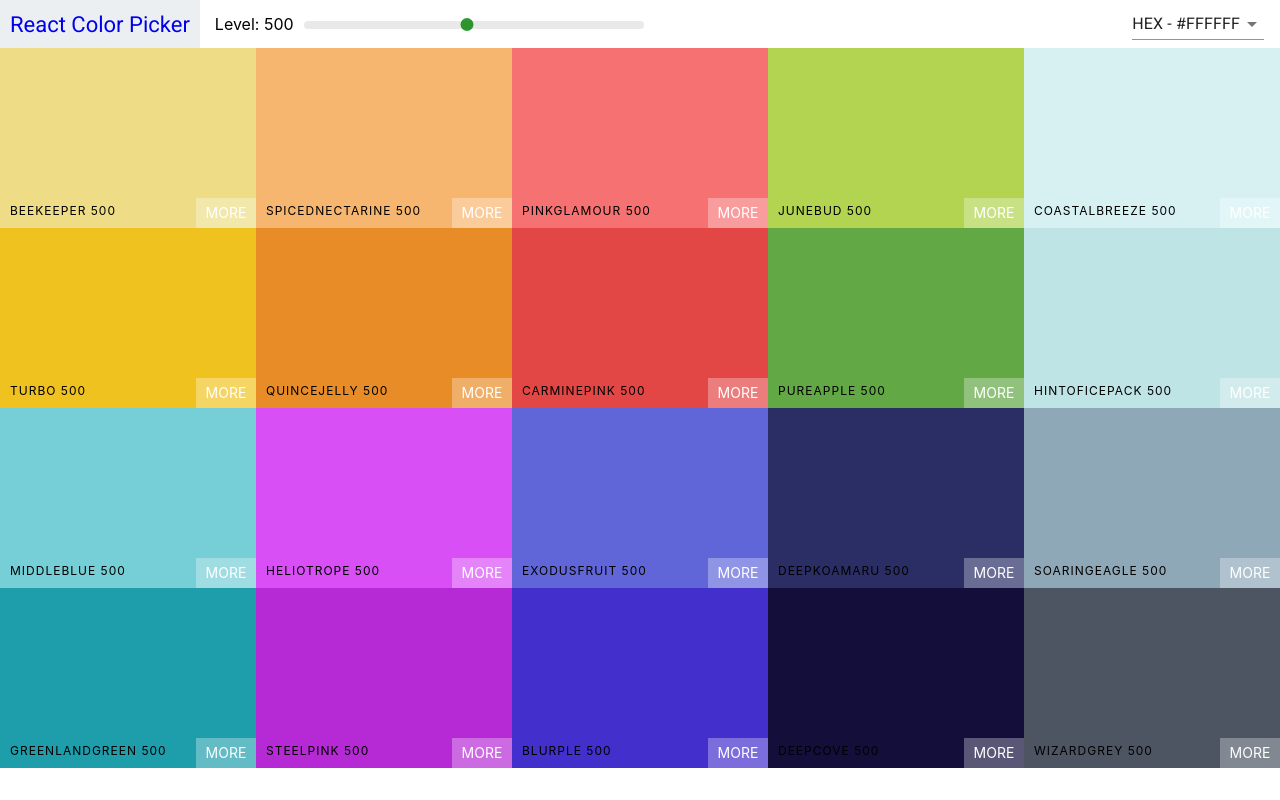
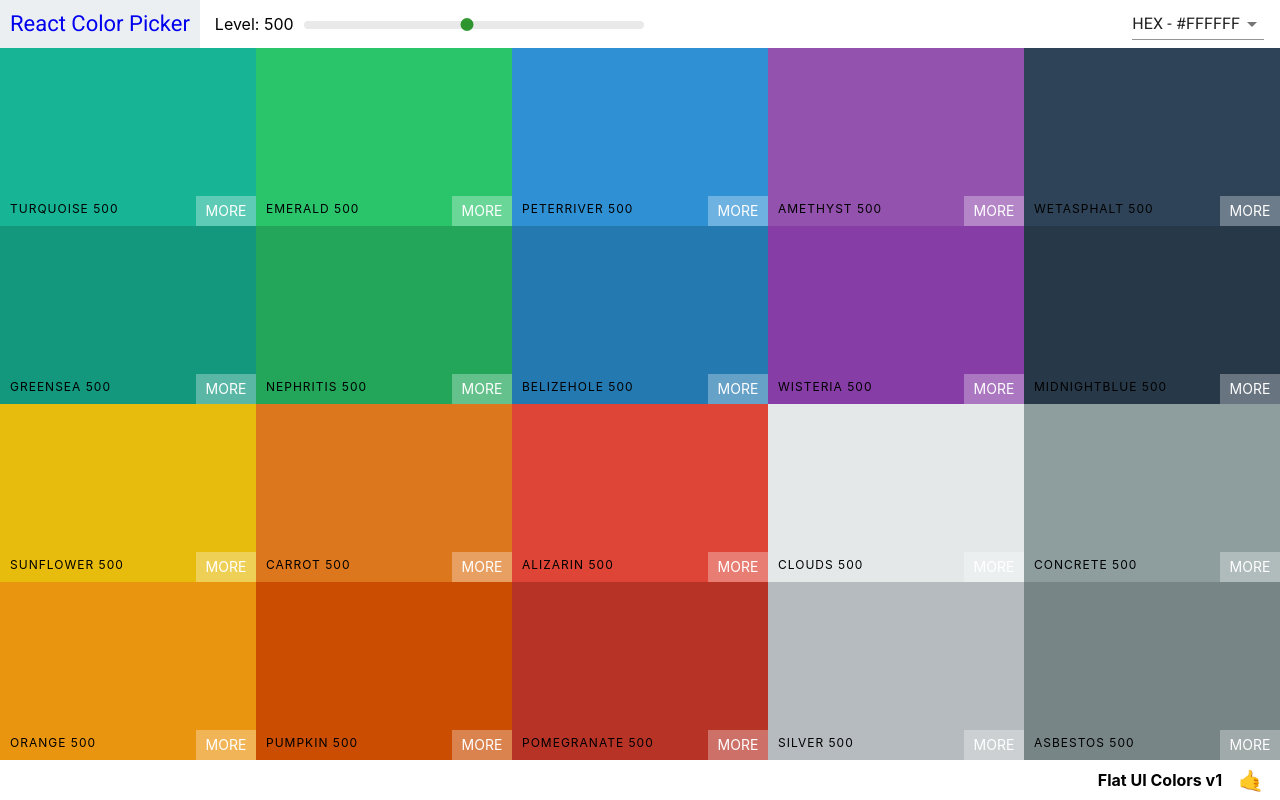
Before and after one commit to Mohammed-Abdelmoneim/react-colors, a React (Create React App) app: page / in a window 1280 px wide. Built offline with nearby package versions, Linux system fonts and the light colour scheme.

Commit message:
add palette footer

```diff
--- a/src/App.js
+++ b/src/App.js
@@ -6,7 +6,7 @@
 function App() {
   return (
     <div>
-      <Palette palette={generatePalette(seedColors[4])} />
+      <Palette palette={generatePalette(seedColors[1])} />
     </div>
   );
 }
--- a/src/Palette.css
+++ b/src/Palette.css
@@ -1,6 +1,22 @@
 .palette {
   height: 100vh;
+  display: flex;
+  flex-direction: column;
 }
 .palette-colors {
   height: 90%;
 }
+
+.palette-footer {
+  background-color: #fff;
+  height: 5vh;
+  display: flex;
+  justify-content: flex-end;
+  align-items: center;
+  font-weight: bold;
+}
+
+.emoji {
+  font-size: 1.3rem;
+  margin: 0 1rem;
+}
--- a/src/Palette.js
+++ b/src/Palette.js
@@ -17,10 +17,10 @@
     this.setState({ format: val });
   }
   render() {
-    const { colors } = this.props.palette;
+    const { colors, paletteName, emoji } = this.props.palette;
     const { level, format } = this.state;
     const ColorBoxes = colors[level].map((color) => (
-      <ColorBox background={color[format]} name={color.name} />
+      <ColorBox background={color[format]} name={color.name} key={color.id} />
     ));
     return (
       <div className="palette">
@@ -29,9 +29,12 @@
           changeLevel={this.changeLevel}
           handleChange={this.changeFormat}
         />
-        {/* navbar goes here */}
+
         <div className="palette-colors">{ColorBoxes}</div>
-        {/* footer enentually */}
+        <footer className="palette-footer">
+          {paletteName}
+          <span className="emoji">{emoji}</span>
+        </footer>
       </div>
     );
   }
```
